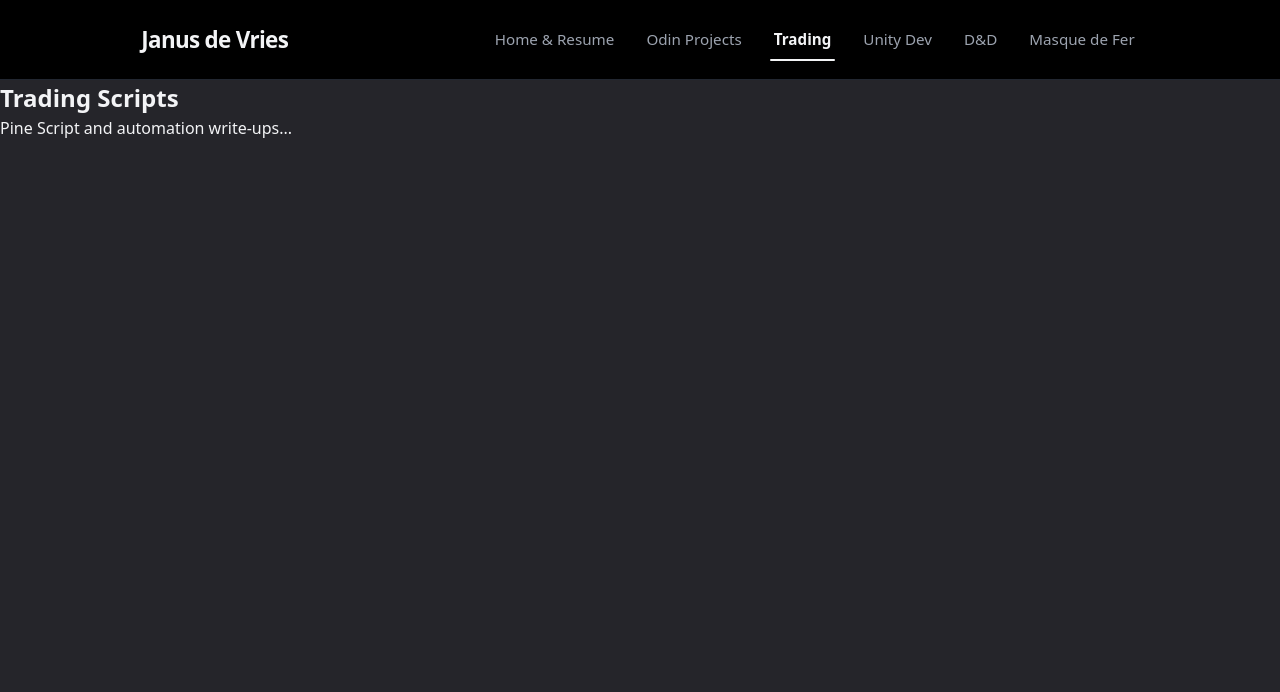
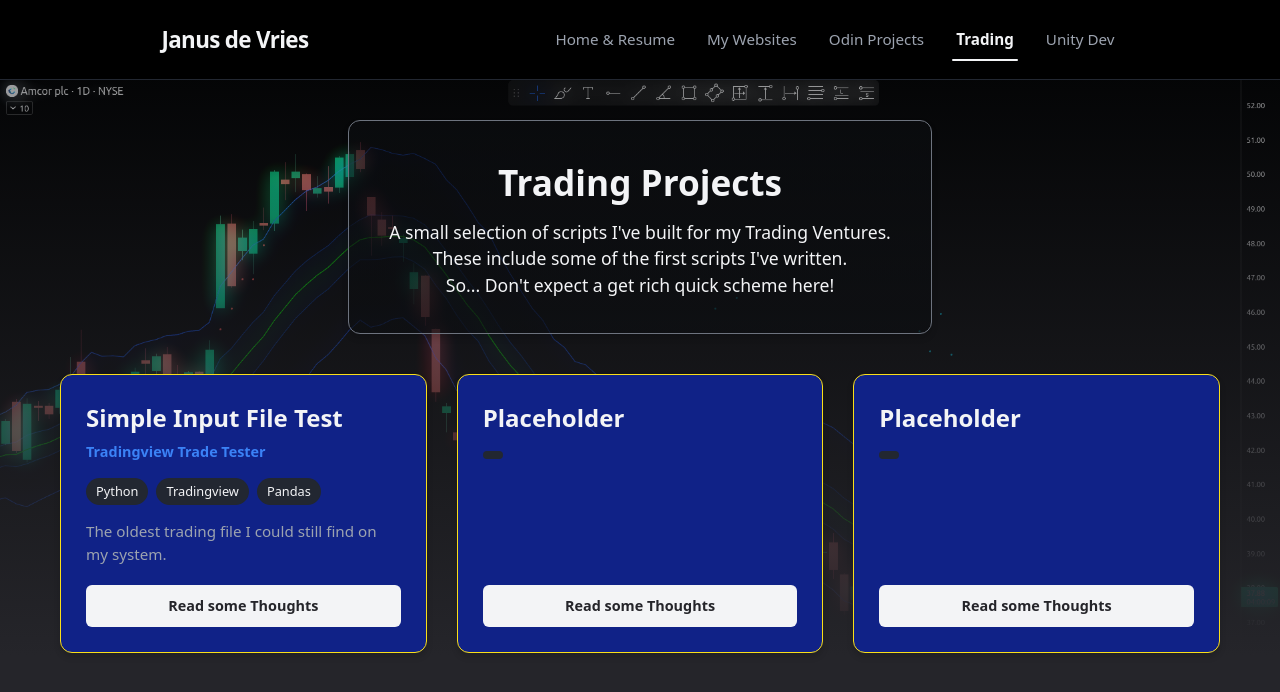
Before and after one commit to 1nf1n1t3f1r3/homepage, a React (Vite) app: page /trading in a window 1280 px wide. Shown: the top 692 px of the page. Built offline with nearby package versions, Linux system fonts and the light colour scheme.

Commit message:
Refactored MDF into My Websites Added Trading Skeleton     Mulling over the Architecture

```diff
--- a/src/App.jsx
+++ b/src/App.jsx
@@ -4,7 +4,8 @@ import React from "react";
 import { Routes, Route } from "react-router-dom";
 import Header from "./components/Header";
 import OdinHub from "./pages/OdinHub";
-import MasqueDeFer from "./pages/MasqueDeFer";
+import Trading from "./pages/Trading";
+import MyWebsites from "./pages/MyWebsites";
 
 // Tiny placeholder components for your pages (you can move these to separate files later!)
 const Home = () => (
@@ -19,12 +20,12 @@ const Home = () => (
 //     <p>Check out my apps running on their own subdomains...</p>
 //   </main>
 // );
-const Trading = () => (
-  <main className="page-content">
-    <h2>Trading Scripts</h2>
-    <p>Pine Script and automation write-ups...</p>
-  </main>
-);
+// const Trading = () => (
+//   <main className="page-content">
+//     <h2>Trading Scripts</h2>
+//     <p>Pine Script and automation write-ups...</p>
+//   </main>
+// );
 const UnityDev = () => (
   <main className="page-content">
     <h2>Unity & The Networking Wheel</h2>
@@ -56,8 +57,7 @@ function App() {
         <Route path="/odin" element={<OdinHub />} />
         <Route path="/trading" element={<Trading />} />
         <Route path="/unity" element={<UnityDev />} />
-        <Route path="/dnd" element={<DnD />} />
-        <Route path="/masquedefer" element={<MasqueDeFer />} />
+        <Route path="/mywebsites" element={<MyWebsites />} />
       </Routes>
     </div>
   );
--- a/src/components/Header.jsx
+++ b/src/components/Header.jsx
@@ -21,22 +21,21 @@ function Header() {
         <Link to="/" className={isActive("/")}>
           Home & Resume
         </Link>
+        <Link to="/mywebsites" className={isActive("/mywebsites")}>
+          My Websites
+        </Link>
         <Link to="/odin" className={isActive("/odin")}>
           Odin Projects
         </Link>
-
         <Link to="/trading" className={isActive("/trading")}>
           Trading
         </Link>
         <Link to="/unity" className={isActive("/unity")}>
           Unity Dev
         </Link>
-        <Link to="/dnd" className={isActive("/dnd")}>
+        {/* <Link to="/dnd" className={isActive("/dnd")}>
           D&D
-        </Link>
-        <Link to="/masquedefer" className={isActive("/masquedefer")}>
-          Masque de Fer
-        </Link>
+        </Link> */}
       </nav>
     </header>
   );
--- a/src/pages/MasqueDeFer.jsx
+++ b/src/pages/MyWebsites.jsx
@@ -1,25 +1,35 @@
-// src/pages/MasqueDeFer.jsx
+// src/pages/MyWebsites.jsx
 
 import React, { useState } from "react";
 import ReadmeModal from "../components/GitHubReadmeModal";
 
-import styles from "./MasqueDeFer.module.css"; // Bring back the module layout helper
+import styles from "./MyWebsites.module.css"; // Bring back the module layout helper
 
-const odinProjects = [
+const websiteProjects = [
   {
     title: "Masque de Fer Fencing Club Website",
     subtitle: "Plain HTML Website",
     techStack: ["HTML", "CSS", "Javascript"],
     description:
-      "A basic HTML+CSS+JS Website for my Fencing Club in Zwijndrecht. I deliberately kept it as simple as possible to allow non-devs to peak under the hood, or write for it. It does show how much work frameworks take off our hands; working with plain HTML doesn't necessarily make it easier. It might be a candidate for a snappy React refactor some day.",
+      "A basic HTML+CSS+JS Website for my Fencing Club in Zwijndrecht. I deliberately kept it as simple as possible to allow non-devs to peak under the hood, or write for it. It does show how much work frameworks take off our hands; working with plain HTML doesn't necessarily make it easier. Good thing we can still write Partials in JS. It might be a candidate for a snappy React refactor some day.",
     liveUrl: "https://masquedefer.nl",
     githubUrl: "https://github.com/1nf1n1t3f1r3/masque_de_fer",
     repo: "1nf1n1t3f1r3/masque_de_fer",
     image: "/images/masque_de_fer-preview.png",
   },
+  {
+    title: "TTRPG Tools",
+    subtitle: "Work in Progress",
+    techStack: [""],
+    description: "",
+    liveUrl: "",
+    githubUrl: "",
+    repo: "",
+    image: "",
+  },
 ];
 
-function MasqueDeFer() {
+function MyWebsites() {
   // Track which project is actively being viewed in the modal
   const [activeProject, setActiveProject] = useState(null);
 
@@ -30,12 +40,13 @@ function MasqueDeFer() {
         <div className={`pageHeaderBanner ${styles.odinHeaderTheme}`}>
           <div>
             <h2>Website Showcase</h2>
-            <p>The website of my fencing club in Zwijndrecht.</p>
+            <p>Websites I've built and am pretty pleased with.</p>
+            <p>All of these can be found live.</p>
           </div>
         </div>
 
         <div className="projectsGrid">
-          {odinProjects.map((project) => (
+          {websiteProjects.map((project) => (
             <article
               key={project.title}
               className={`projectCard ${styles.mdfCardTheme}`}
@@ -75,9 +86,9 @@ function MasqueDeFer() {
                   href={project.githubUrl}
                   target="_blank"
                   rel="noopener noreferrer"
-                  className="btn btnSecondary"
+                  className="btn btnPrimary"
                 >
-                  Github Repo
+                  Github Repo ↗
                 </a>
                 <button
                   onClick={() => setActiveProject(project)}
@@ -102,4 +113,4 @@ function MasqueDeFer() {
   );
 }
 
-export default MasqueDeFer;
+export default MyWebsites;
--- a/src/pages/MasqueDeFer.module.css
+++ b/src/pages/MyWebsites.module.css
@@ -1,4 +1,4 @@
-/* src/pages/OdinHub.module.css */
+/* src/pages/MyWebsites.module.css */
 
 .fullBleedCanvas {
   width: 100%;
--- a/src/pages/OdinHub.jsx
+++ b/src/pages/OdinHub.jsx
@@ -111,9 +111,9 @@ function OdinHub() {
                   href={project.githubUrl}
                   target="_blank"
                   rel="noopener noreferrer"
-                  className="btn btnSecondary"
+                  className="btn btnPrimary"
                 >
-                  Github Repo
+                  Github Repo ↗
                 </a>
                 <button
                   onClick={() => setActiveProject(project)}
--- /dev/null
+++ b/src/pages/Trading.jsx
@@ -0,0 +1,120 @@
+// src/pages/Trading.jsx
+
+import React, { useState } from "react";
+import ReadmeModal from "../components/GitHubReadmeModal";
+import { Link, useLocation } from "react-router-dom";
+
+import styles from "./Trading.module.css"; // Bring back the module layout helper
+
+const tradingProjects = [
+  {
+    title: "Simple Input File Test",
+    subtitle: "Tradingview Trade Tester",
+    techStack: ["Python", "Tradingview", "Pandas"],
+    description: "The oldest trading file I could still find on my system. ",
+    githubUrl: "https://github.com/1nf1n1t3f1r3/masque_de_fer",
+    repo: "1nf1n1t3f1r3/masque_de_fer",
+    image: "/images/masque_de_fer-preview.png",
+  },
+  {
+    title: "Placeholder",
+    subtitle: "",
+    techStack: [""],
+    description: "",
+    liveUrl: "",
+    githubUrl: "",
+    repo: "",
+    image: "",
+  },
+  {
+    title: "Placeholder",
+    subtitle: "",
+    techStack: [""],
+    description: "",
+    liveUrl: "",
+    githubUrl: "",
+    repo: "",
+    image: "",
+  },
+];
+
+function Trading() {
+  // Track which project is actively being viewed in the modal
+  const [activeProject, setActiveProject] = useState(null);
+
+  const location = useLocation();
+
+  // Helper to add an 'active' class to the current page link
+  const isActive = (path) =>
+    location.pathname === path ? "nav-link active" : "nav-link";
+
+  return (
+    <main className={styles.fullBleedCanvas}>
+      {/* 2. This locks your text and cards into your 1200px centered grid */}
+      <div className="pageContainer">
+        <div className={`pageHeaderBanner ${styles.odinHeaderTheme}`}>
+          <div>
+            <h2>Trading Projects</h2>
+            <p>
+              A small selection of scripts I've built for my Trading Ventures.
+            </p>
+            <p>These include some of the first scripts I've written. </p>
+            <p>So... Don't expect a get rich quick scheme here!</p>
+          </div>
+        </div>
+
+        <div className="projectsGrid">
+          {tradingProjects.map((project) => (
+            <article
+              key={project.title}
+              className={`projectCard ${styles.mdfCardTheme}`}
+            >
+              <div className="cardHeader">
+                <h3>{project.title}</h3>
+                <span className="projectSubtitle">{project.subtitle}</span>
+              </div>
+
+              <div className="techBadgeContainer">
+                {project.techStack.map((tech) => (
+                  <span key={tech} className="techBadge">
+                    {tech}
+                  </span>
+                ))}
+              </div>
+
+              <p className="projectDescription">{project.description}</p>
+
+              {project.isFreeTier && (
+                <div className="freeTierWarning">
+                  ☕ Hosted on a free tier. Please allow a minute for the server
+                  to wake up on your first click!
+                </div>
+              )}
+
+              <div className="cardActions">
+                <a
+                  href={project.githubUrl}
+                  target="_blank"
+                  rel="noopener noreferrer"
+                  className="btn btnPrimary"
+                >
+                  Read some Thoughts
+                </a>
+              </div>
+            </article>
+          ))}
+        </div>
+      </div>
+
+      <ReadmeModal
+        key={activeProject?.repo || "empty"}
+        isOpen={!!activeProject}
+        repo={activeProject?.repo}
+        projectImage={activeProject?.image}
+        onClose={() => setActiveProject(null)}
+      />
+    </main>
+  );
+}
+
+export default Trading;
--- /dev/null
+++ b/src/pages/Trading.module.css
@@ -0,0 +1,27 @@
+/* src/pages/MyWebsites.module.css */
+
+.fullBleedCanvas {
+  width: 100%;
+  position: relative;
+
+  /* 1. The custom tinted backdrop filter unique to this page */
+  background:
+    linear-gradient(
+      transparent 0%,
+      rgba(11, 13, 16, 0.4) 00%,
+      var(--bg-app) 90%
+    ),
+    url("/images/trading_AMCR.png") no-repeat;
+
+  background-size: cover;
+  background-position: center;
+
+  /* 2. Pushes the footer cleanly to the bottom of the screen */
+  min-height: calc(100vh - 160px);
+}
+
+.mdfCardTheme {
+  --card-bg-override: var(--card-mdf);
+  --card-hover-override: var(--card-mdf-hover);
+  --card-border-override: var(--card-mdf-border);
+}
```
Also changed, not shown: public/images/trading_AMCR.png (added).
